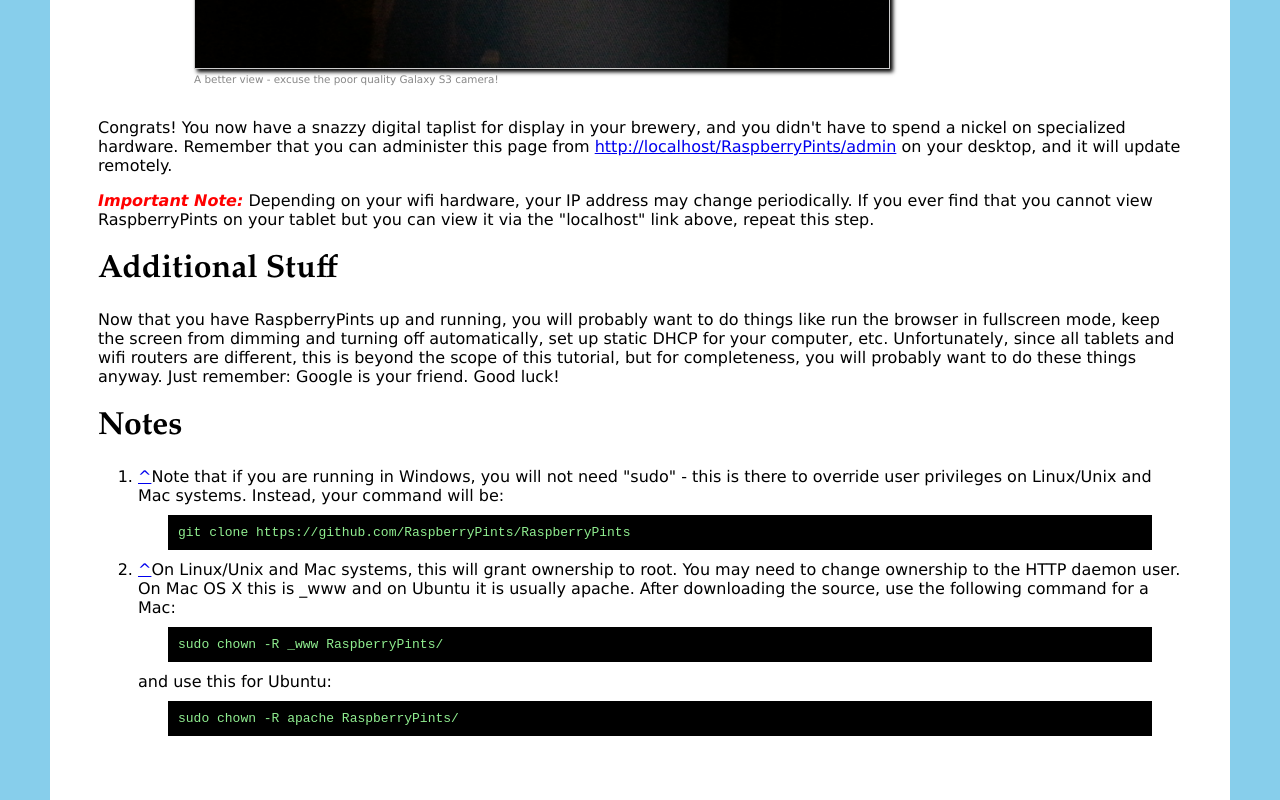
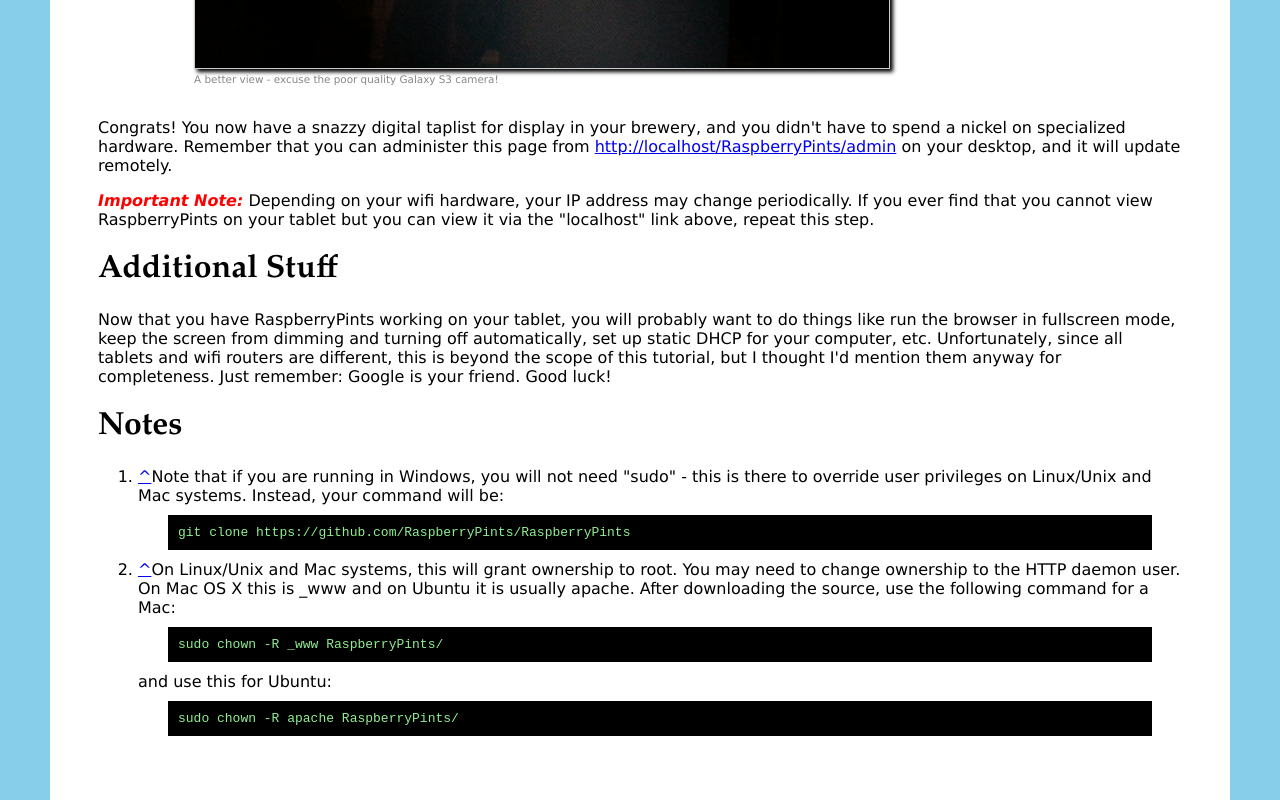
Before and after one commit to bernerbits/bernerbits.github.io, a plain HTML site: page ras-pints-without-pi/index.html in a window 1280 px wide. Shown: the part 7148-7948 px from the top of the page. Drawn offline with Linux system fonts and the light colour scheme.

Commit message:
Some text cleanup

```diff
--- a/ras-pints-without-pi/index.html
+++ b/ras-pints-without-pi/index.html
@@ -192,9 +192,9 @@
 		</div>
 		<div id="additional-stuff">
 			<h1>Additional Stuff</h1>
-			<p>Now that you have RaspberryPints up and running, you will probably want to do things like run the browser in fullscreen mode, keep the screen
+			<p>Now that you have RaspberryPints working on your tablet, you will probably want to do things like run the browser in fullscreen mode, keep the screen
 			from dimming and turning off automatically, set up static DHCP for your computer, etc. Unfortunately, since all tablets and wifi routers are
-			different, this is beyond the scope of this tutorial, but for completeness, you will probably want to do these things anyway.
+			different, this is beyond the scope of this tutorial, but I thought I'd mention them anyway for completeness.
 			Just remember: Google is your friend. Good luck!</p>
 		</div>
 		<div id="footnotes">
```
